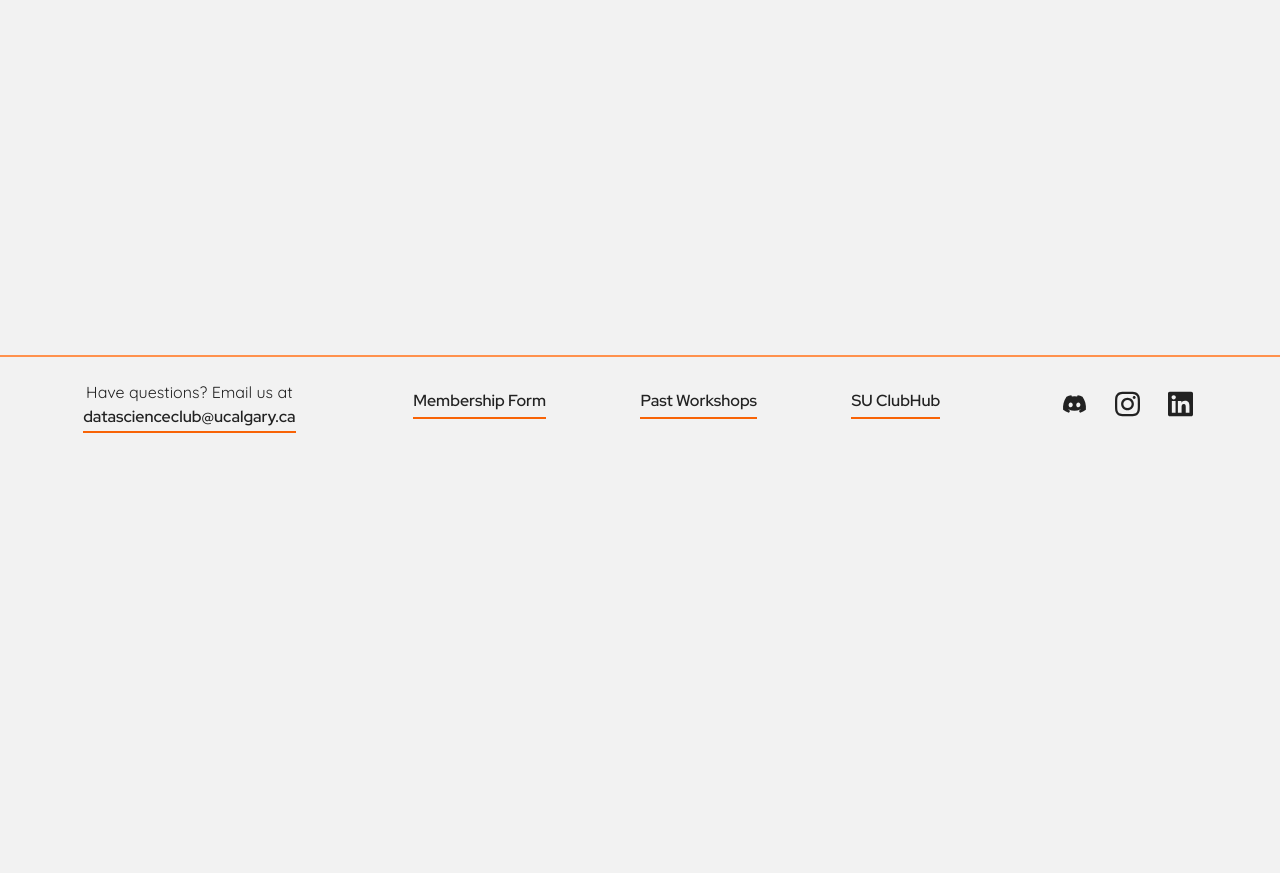
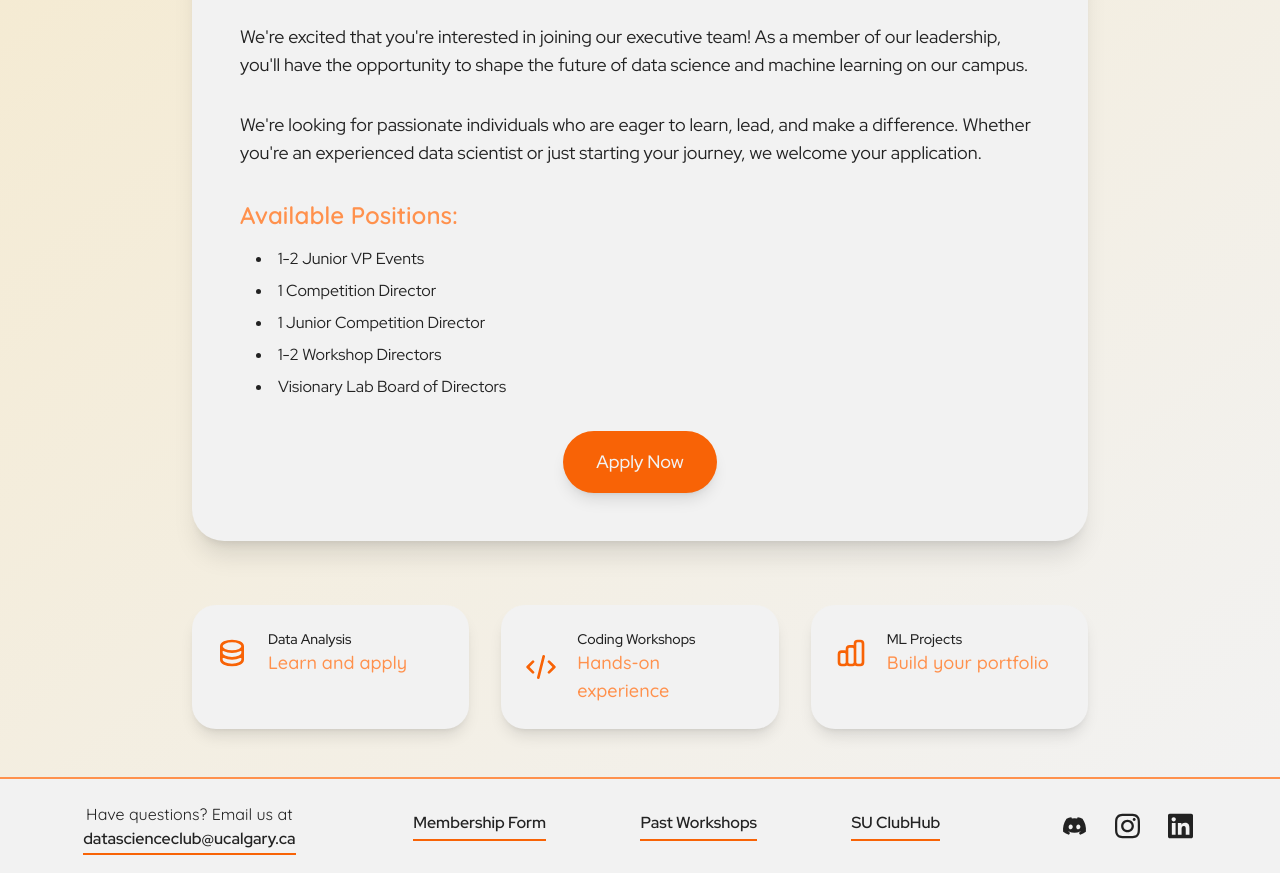
Before and after one commit to DSMLC/dsmlc-website, a Next.js app: page /contact/executive in a window 1280 px wide. Shown: the part 349-1222 px from the top of the page. Before the commit the page ends 800 px from the top, so only its background shows below. Built offline with nearby package versions, Linux system fonts and the light colour scheme.

Commit message:
update executive page

```diff
--- a/app/contact/executive/page.tsx
+++ b/app/contact/executive/page.tsx
@@ -1,7 +1,157 @@
-import React from "react";
+import Link from "next/link";
 
-const page = () => {
-  return <div>become executive page</div>;
-};
-
-export default page;
+export default function ApplyPage() {
+  return (
+    <div className="min-h-screen bg-gradient-to-br from-dsmlcParchment to-dsmlcWhite py-12 px-4 sm:px-6 lg:px-8 font-redHat">
+      <div className="max-w-4xl mx-auto">
+        <div className="text-center mb-12">
+          <h1 className="text-5xl font-extrabold text-dsmlcDarkBlack sm:text-6xl md:text-7xl font-quicksand">
+            Join Our Executive Team
+          </h1>
+        </div>
+        <div className="bg-dsmlcWhite shadow-xl rounded-4xl overflow-hidden">
+          <div className="p-8 sm:p-12">
+            <h2 className="text-3xl font-bold text-dsmlcDataOrange mb-6 font-quicksand">
+              Executive Application
+            </h2>
+            <p className="text-lg text-dsmlcBlack mb-8">
+              We're excited that you're interested in joining our executive
+              team! As a member of our leadership, you'll have the opportunity
+              to shape the future of data science and machine learning on our
+              campus.
+            </p>
+            <p className="text-lg text-dsmlcBlack mb-8">
+              We're looking for passionate individuals who are eager to learn,
+              lead, and make a difference. Whether you're an experienced data
+              scientist or just starting your journey, we welcome your
+              application.
+            </p>
+            <div className="space-y-4 mb-8">
+              <h3 className="text-2xl font-semibold text-dsmlcTangerine font-quicksand">
+                Available Positions:
+              </h3>
+              <ul className="list-disc list-inside text-dsmlcBlack space-y-2 pl-4">
+                <li>1-2 Junior VP Events</li>
+                <li>1 Competition Director</li>
+                <li>1 Junior Competition Director</li>
+                <li>1-2 Workshop Directors</li>
+                <li>Visionary Lab Board of Directors</li>
+              </ul>
+            </div>
+            <div className="flex justify-center">
+              <Link
+                href="https://forms.gle/1gf3dtyjecYHpUQaA"
+                target="_blank"
+                rel="noopener noreferrer"
+                className="inline-flex items-center px-8 py-4 border border-transparent text-lg font-medium rounded-full shadow-lg text-dsmlcWhite bg-dsmlcDataOrange hover:bg-dsmlcTangerine focus:outline-none focus:ring-2 focus:ring-offset-2 focus:ring-dsmlcTangerine transition duration-150 ease-in-out"
+              >
+                Apply Now
+              </Link>
+            </div>
+          </div>
+        </div>
+        <div className="mt-16 grid grid-cols-1 gap-8 sm:grid-cols-3">
+          <div className="bg-dsmlcWhite overflow-hidden shadow-lg rounded-3xl">
+            <div className="p-6">
+              <div className="flex items-center">
+                <div className="flex-shrink-0">
+                  <svg
+                    className="h-8 w-8 text-dsmlcDataOrange"
+                    fill="none"
+                    viewBox="0 0 24 24"
+                    stroke="currentColor"
+                  >
+                    <path
+                      strokeLinecap="round"
+                      strokeLinejoin="round"
+                      strokeWidth={2}
+                      d="M4 7v10c0 2.21 3.582 4 8 4s8-1.79 8-4V7M4 7c0 2.21 3.582 4 8 4s8-1.79 8-4M4 7c0-2.21 3.582-4 8-4s8 1.79 8 4m0 5c0 2.21-3.582 4-8 4s-8-1.79-8-4"
+                    />
+                  </svg>
+                </div>
+                <div className="ml-5 w-0 flex-1">
+                  <dl>
+                    <dt className="text-sm font-medium text-dsmlcBlack truncate font-redHat">
+                      Data Analysis
+                    </dt>
+                    <dd>
+                      <div className="text-lg font-medium text-dsmlcTangerine font-quicksand">
+                        Learn and apply
+                      </div>
+                    </dd>
+                  </dl>
+                </div>
+              </div>
+            </div>
+          </div>
+          <div className="bg-dsmlcWhite overflow-hidden shadow-lg rounded-3xl">
+            <div className="p-6">
+              <div className="flex items-center">
+                <div className="flex-shrink-0">
+                  <svg
+                    className="h-8 w-8 text-dsmlcDataOrange"
+                    fill="none"
+                    viewBox="0 0 24 24"
+                    stroke="currentColor"
+                  >
+                    <path
+                      strokeLinecap="round"
+                      strokeLinejoin="round"
+                      strokeWidth={2}
+                      d="M10 20l4-16m4 4l4 4-4 4M6 16l-4-4 4-4"
+                    />
+                  </svg>
+                </div>
+                <div className="ml-5 w-0 flex-1">
+                  <dl>
+                    <dt className="text-sm font-medium text-dsmlcBlack truncate font-redHat">
+                      Coding Workshops
+                    </dt>
+                    <dd>
+                      <div className="text-lg font-medium text-dsmlcTangerine font-quicksand">
+                        Hands-on experience
+                      </div>
+                    </dd>
+                  </dl>
+                </div>
+              </div>
+            </div>
+          </div>
+          <div className="bg-dsmlcWhite overflow-hidden shadow-lg rounded-3xl">
+            <div className="p-6">
+              <div className="flex items-center">
+                <div className="flex-shrink-0">
+                  <svg
+                    className="h-8 w-8 text-dsmlcDataOrange"
+                    fill="none"
+                    viewBox="0 0 24 24"
+                    stroke="currentColor"
+                  >
+                    <path
+                      strokeLinecap="round"
+                      strokeLinejoin="round"
+                      strokeWidth={2}
+                      d="M9 19v-6a2 2 0 00-2-2H5a2 2 0 00-2 2v6a2 2 0 002 2h2a2 2 0 002-2zm0 0V9a2 2 0 012-2h2a2 2 0 012 2v10m-6 0a2 2 0 002 2h2a2 2 0 002-2m0 0V5a2 2 0 012-2h2a2 2 0 012 2v14a2 2 0 01-2 2h-2a2 2 0 01-2-2z"
+                    />
+                  </svg>
+                </div>
+                <div className="ml-5 w-0 flex-1">
+                  <dl>
+                    <dt className="text-sm font-medium text-dsmlcBlack truncate font-redHat">
+                      ML Projects
+                    </dt>
+                    <dd>
+                      <div className="text-lg font-medium text-dsmlcTangerine font-quicksand">
+                        Build your portfolio
+                      </div>
+                    </dd>
+                  </dl>
+                </div>
+              </div>
+            </div>
+          </div>
+        </div>
+      </div>
+    </div>
+  );
+}
```
